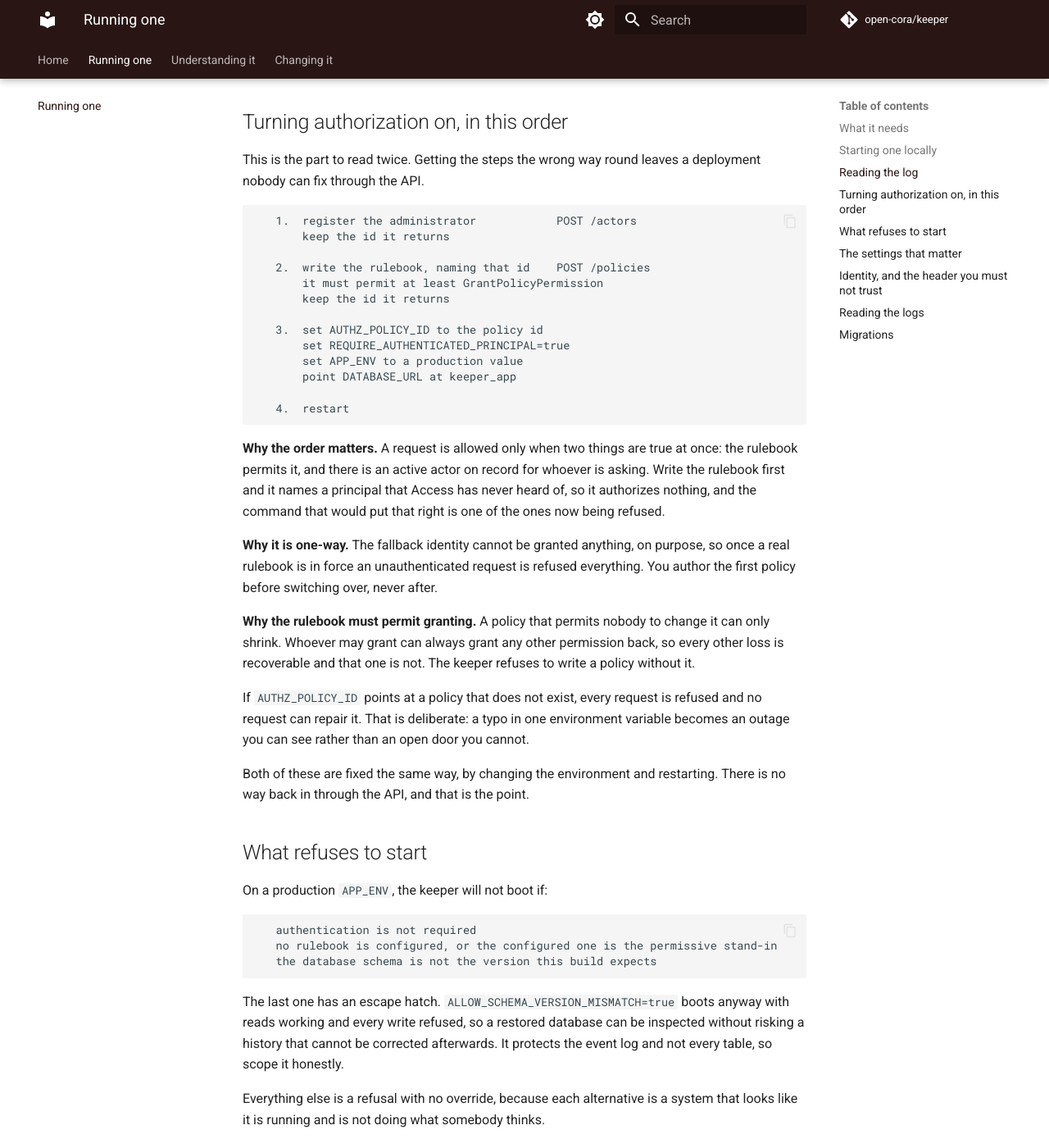
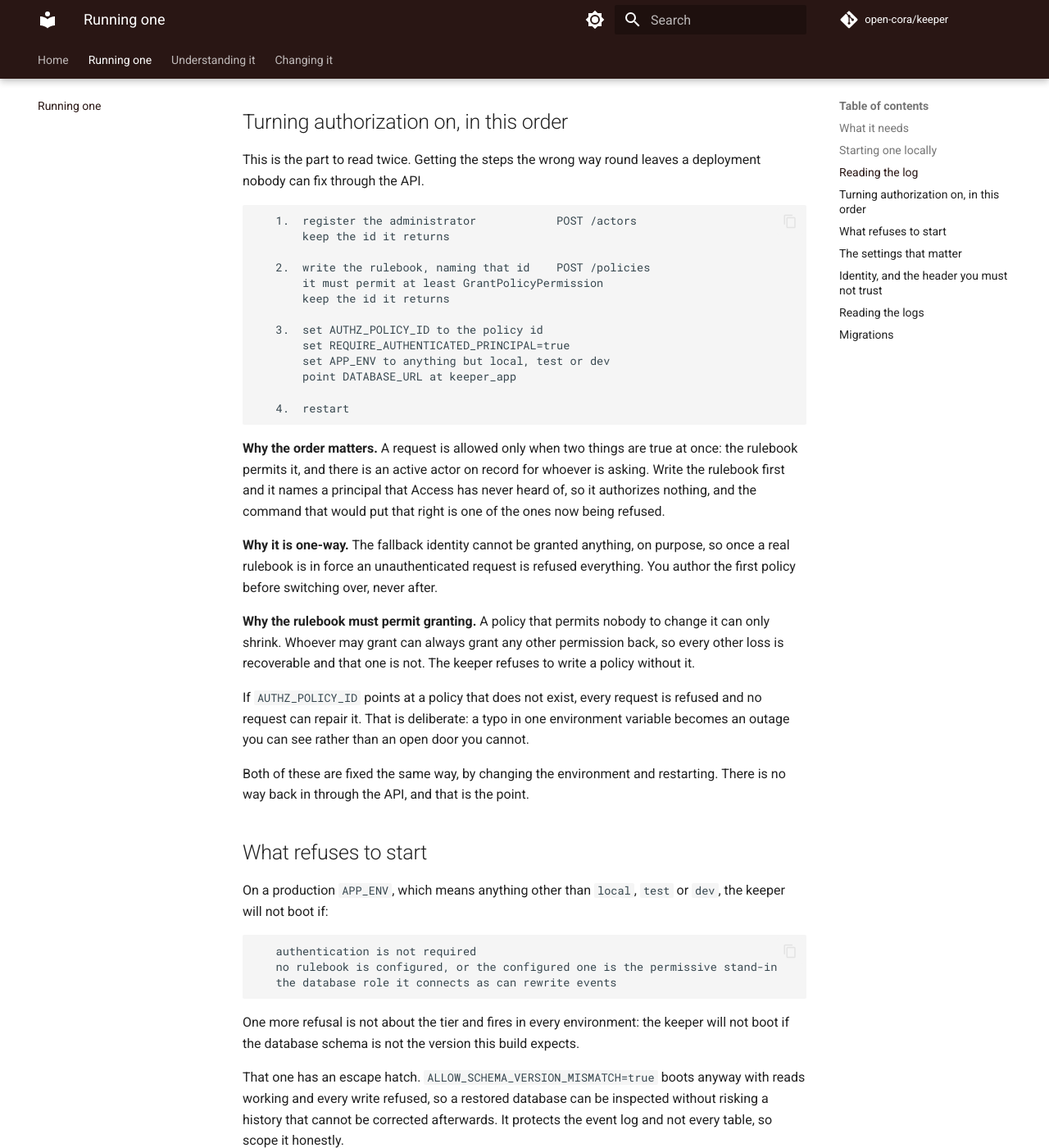
Before and after one commit to open-cora/keeper, an MkDocs documentation site: the page built from docs/running.md, in a window 1280 px wide and 1400 px high, scrolled down 1811 px. Shown: the whole window at 82% size. Built offline with MkDocs 1.6.1 and Material for MkDocs 9.7.7, drawn with Linux system fonts in a browser that asks for light colours; some web fonts are replaced; comment, search, counter and statistics services are not loaded; some of the changed text lies outside the part shown.

Commit message:
fix(keeper): an environment the tier list had never met booted with every gate off
The list enumerated production names, so deciding the tier was a question
of recognition and an unrecognised name was exempt. That fails open, and
it had: the installer deployed pilot while the list named prod, production
and staging, and the one installation holding a real record ran for months
with all four of build_kernel's refusals skipped. Nothing reported it
because recognition has no failure to report.

Inverted. DEVELOPMENT_TIER_ENVS names local, test and dev, and everything
else is a production tier, so a name nobody has agreed yet refuses to boot
and says what to do instead of silently running open. No environment that
exists changes behaviour: test comes from conftest, local is the field
default and what .env.example ships, and pilot was already gated after
074261b. What changes is the next one somebody invents.

The guard moves with the logic. Asserting the installer's environment is
gated is nearly vacuous once almost everything is, so the weight sits on a
parametrized check that plausible and implausible names alike are gated,
including two this project has never used, plus the opposite direction so
it cannot be satisfied by gating all. Proved by mutation: adding pilot to
the development set, dropping local from it, and undoing the inversion
each turn the suite red.

Operator prose followed, including one claim in the deploy README that had
already outlived 074261b the way the installer comment did. The negative
control run against the deployment today replaces it, since a token that
succeeds proves nothing without one that is refused.

Co-Authored-By: Claude Opus 5 (1M context) <noreply@anthropic.com>

````diff
--- a/docs/running.md
+++ b/docs/running.md
@@ -97,7 +97,7 @@ deployment nobody can fix through the API.
 
    3.  set AUTHZ_POLICY_ID to the policy id
        set REQUIRE_AUTHENTICATED_PRINCIPAL=true
-       set APP_ENV to a production value
+       set APP_ENV to anything but local, test or dev
        point DATABASE_URL at keeper_app
 
    4.  restart
@@ -129,15 +129,20 @@ restarting. There is no way back in through the API, and that is the point.
 
 ## What refuses to start
 
-On a production `APP_ENV`, the keeper will not boot if:
+On a production `APP_ENV`, which means anything other than `local`, `test` or
+`dev`, the keeper will not boot if:
 
 ```
    authentication is not required
    no rulebook is configured, or the configured one is the permissive stand-in
-   the database schema is not the version this build expects
+   the database role it connects as can rewrite events
 ```
 
-The last one has an escape hatch. `ALLOW_SCHEMA_VERSION_MISMATCH=true` boots
+One more refusal is not about the tier and fires in every environment: the
+keeper will not boot if the database schema is not the version this build
+expects.
+
+That one has an escape hatch. `ALLOW_SCHEMA_VERSION_MISMATCH=true` boots
 anyway with reads working and every write refused, so a restored database can be
 inspected without risking a history that cannot be corrected afterwards. It
 protects the event log and not every table, so scope it honestly.
@@ -149,7 +154,7 @@ system that looks like it is running and is not doing what somebody thinks.
 
 | Setting | Default | What it does |
 | --- | --- | --- |
-| `APP_ENV` | `local` | Which posture to run in. A production value turns the refusals above on. |
+| `APP_ENV` | `local` | Which posture to run in. Anything but `local`, `test` or `dev` turns the refusals above on, so a name this list does not know is treated as real. |
 | `DATABASE_URL` | local Postgres on 5433 | Where the database is, and which user to be. |
 | `AUTHZ_POLICY_ID` | unset | The rulebook to authorize against. Unset means allow everything. |
 | `REQUIRE_AUTHENTICATED_PRINCIPAL` | `false` | Whether an unidentified request is refused or runs as the fallback identity. |
````
Also changed, not shown: docs/reference/runtime.md (+1 -1 lines), infra/deploy/README.md (+19 -7 lines), 3 other files.
